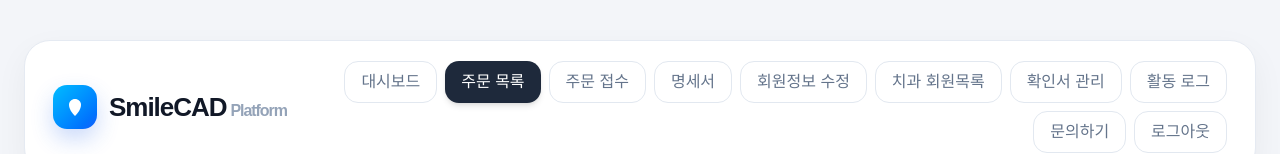
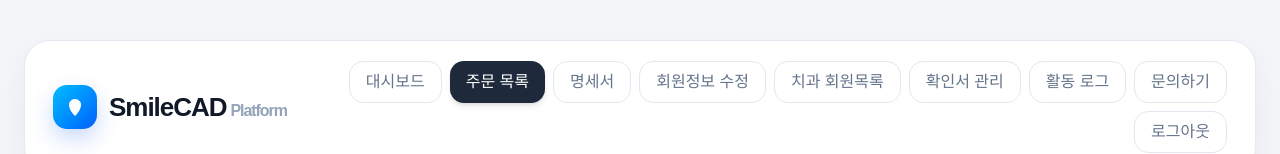
Before and after one commit to Smilecad/smilecad-platform, a Next.js app: page /orders in a window 1280 px wide. Shown: the top 154 px of the page. Built offline with nearby package versions, Linux system fonts and the light colour scheme; no server answers; sample sign-in values are in the browser's storage.

Commit message:
Remove new order button from top navigation

```diff
--- a/app/components/AppTopNav.tsx
+++ b/app/components/AppTopNav.tsx
@@ -28,7 +28,6 @@ export default function AppTopNav({ current }: { current?: string }) {
   const navItems: NavItem[] = [
     { name: '대시보드', path: '/dashboard', id: 'dashboard' },
     { name: '주문 목록', path: '/orders', id: 'orders' },
-    { name: '주문 접수', path: '/orders/new', id: 'orders-new' },
     { name: '명세서', path: '/billing', id: 'billing' },
     { name: '회원정보 수정', path: '/profile', id: 'profile' },
     { name: '치과 회원목록', path: '/admin/clinics', id: 'admin-clinics', adminOnly: true },
```
